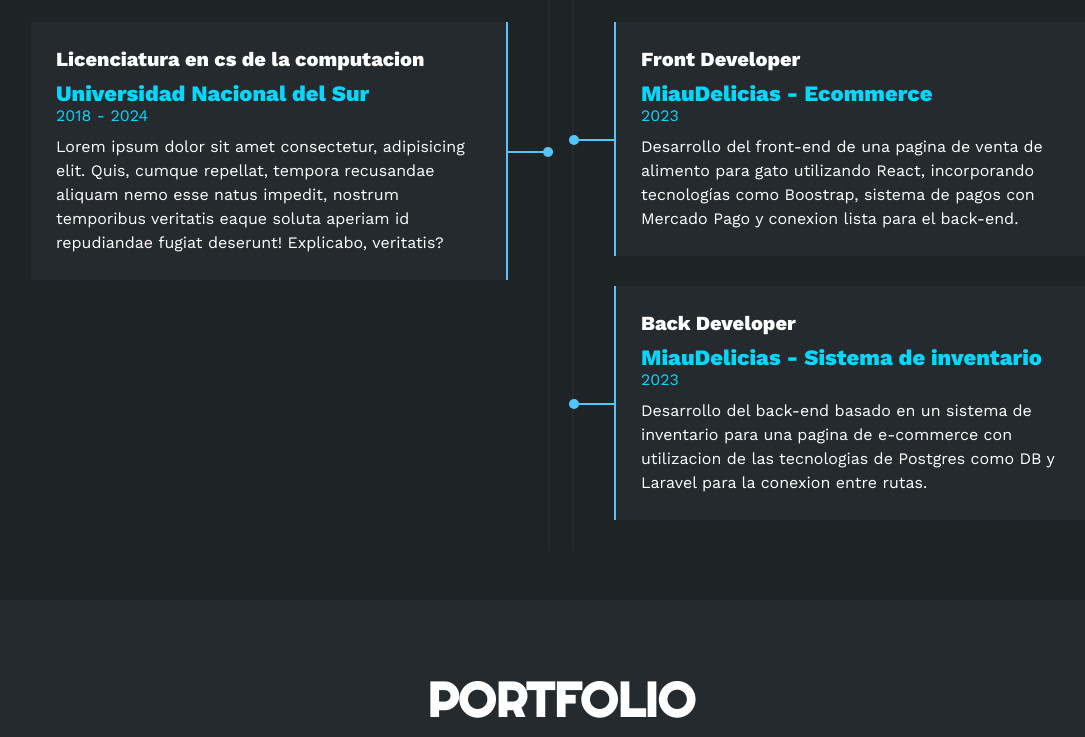
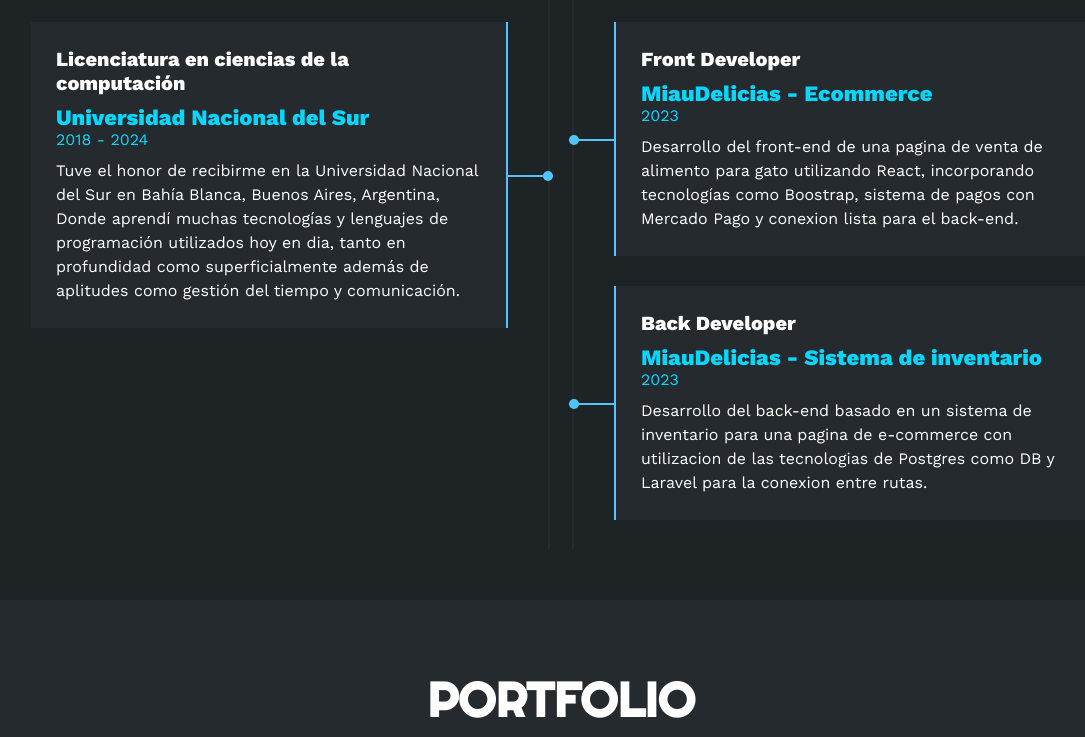
Before and after one commit to LeooRodriguez/LeooRodriguez.github.io, a plain HTML site: page index.html in a window 1280 px wide. Shown: the part 2240-2977 px from the top of the page, without its empty margins (79-1164 px from the left). Drawn offline with nearby package versions, Linux system fonts and the light colour scheme.

Commit message:
Update index.html

```diff
--- a/index.html
+++ b/index.html
@@ -220,10 +220,10 @@
             <div class="col izquierda">
                 <h3>Educación</h3>
                 <div class="item izq">
-                    <h4>Licenciatura en cs de la computacion</h4>
+                    <h4>Licenciatura en ciencias de la computación</h4>
                     <span class="casa">Universidad Nacional del Sur</span>
                     <span class="fecha">2018 - 2024</span>
-                    <p>Lorem ipsum dolor sit amet consectetur, adipisicing elit. Quis, cumque repellat, tempora recusandae aliquam nemo esse natus impedit, nostrum temporibus veritatis eaque soluta aperiam id repudiandae fugiat deserunt! Explicabo, veritatis?</p>
+                    <p>Tuve el honor de recibirme en la Universidad Nacional del Sur en Bahía Blanca, Buenos Aires, Argentina, Donde aprendí muchas tecnologías y lenguajes de programación utilizados hoy en dia, tanto en profundidad como superficialmente además de aplitudes como gestión del tiempo y comunicación.</p>
                     <div class="conectori">
                         <div class="circuloi"></div>
                     </div>
```
